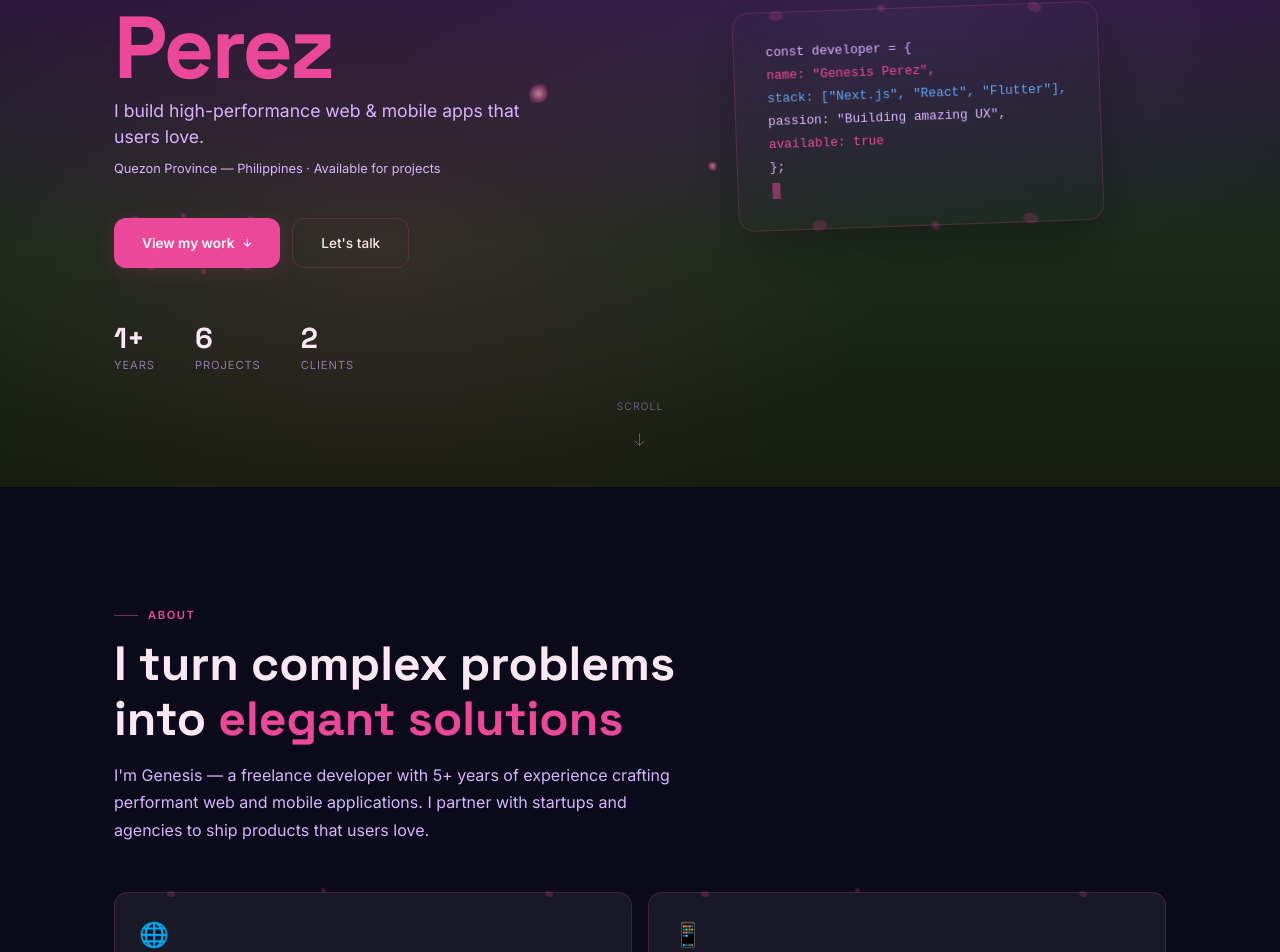
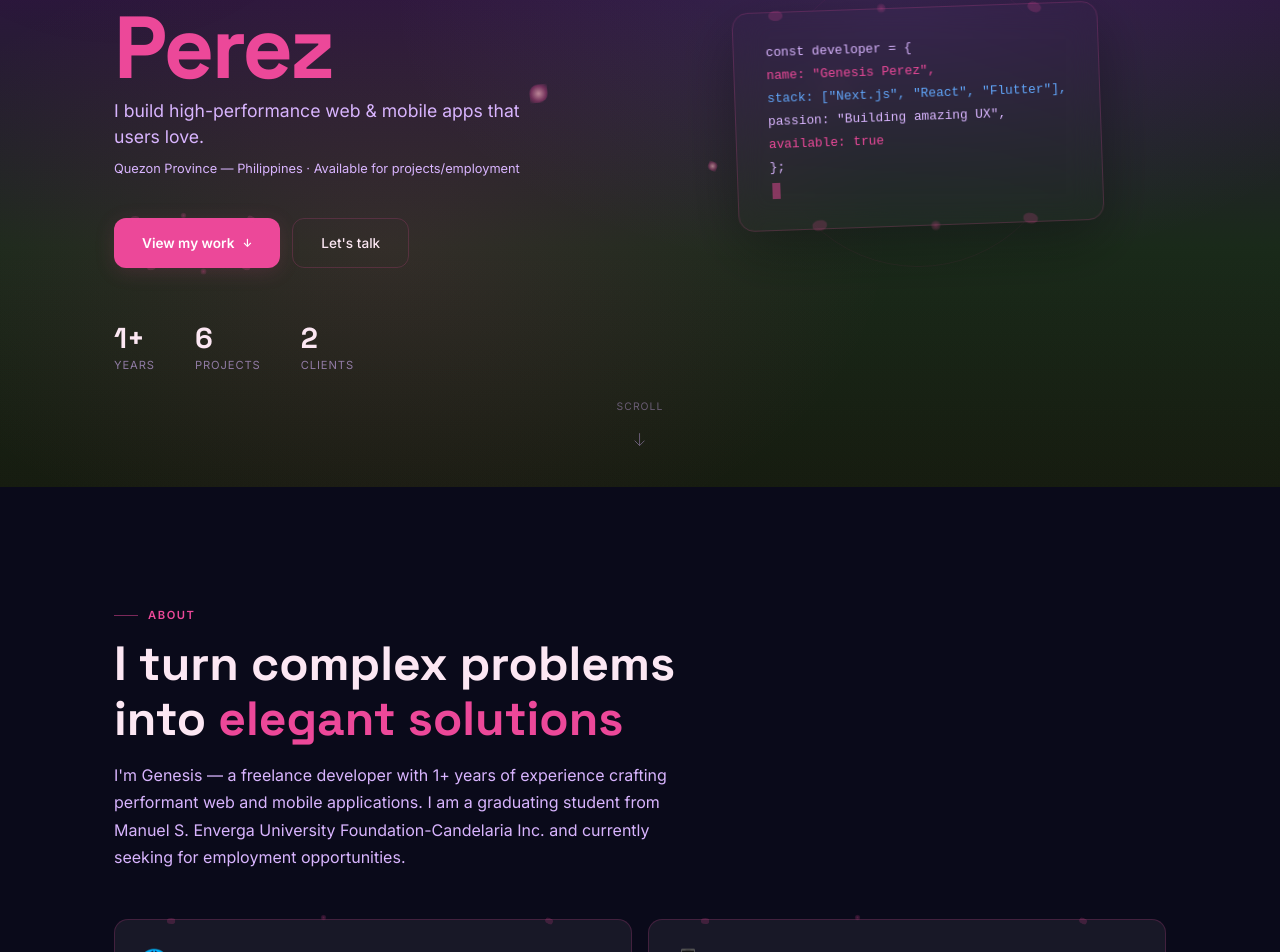
Before and after one commit to GenD-arc/gendev.portfolio, a Next.js app: page / in a window 1280 px wide. Shown: the part 313-1265 px from the top of the page. Built offline with nearby package versions, Linux system fonts and the light colour scheme.

Commit message:
updated small details

```diff
--- a/data/profile.ts
+++ b/data/profile.ts
@@ -17,10 +17,10 @@ export const profile = {
   name: "Genesis Perez",
   title: "Freelance Web & Mobile Developer",
   tagline: "I build high-performance web & mobile apps that users love.",
-  bio: "I'm Genesis — a freelance developer with 5+ years of experience crafting performant web and mobile applications. I partner with startups and agencies to ship products that users love.",
+  bio: "I'm Genesis — a freelance developer with 1+ years of experience crafting performant web and mobile applications. I am a graduating student from Manuel S. Enverga University Foundation-Candelaria Inc. and currently seeking for employment opportunities.",
   email: "zerepgen@gmail.com",
   location: "Quezon Province — Philippines",
-  availability: "Available for projects",
+  availability: "Available for projects/employment",
   socials: {
     github: "https://github.com/GenD-arc",
     linkedin: "https://www.linkedin.com/in/genesis-perez-018052370",
```
